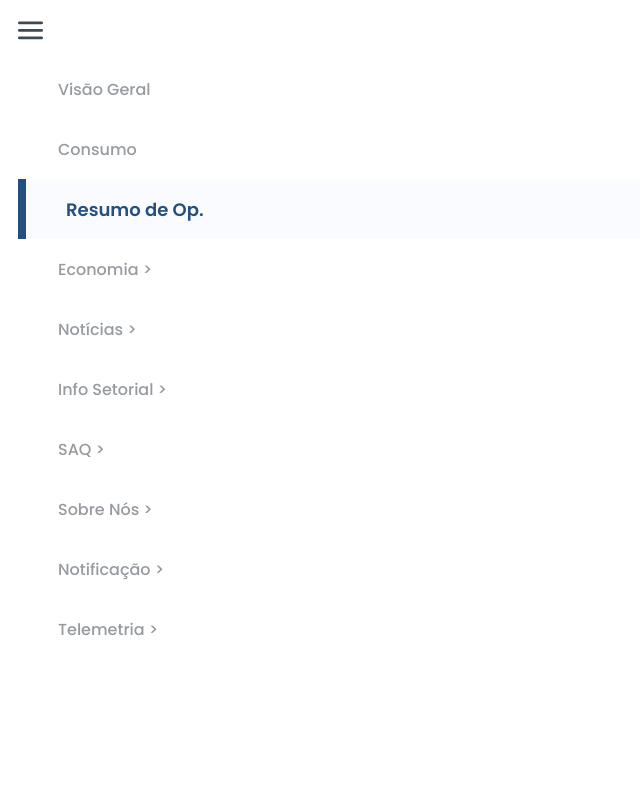
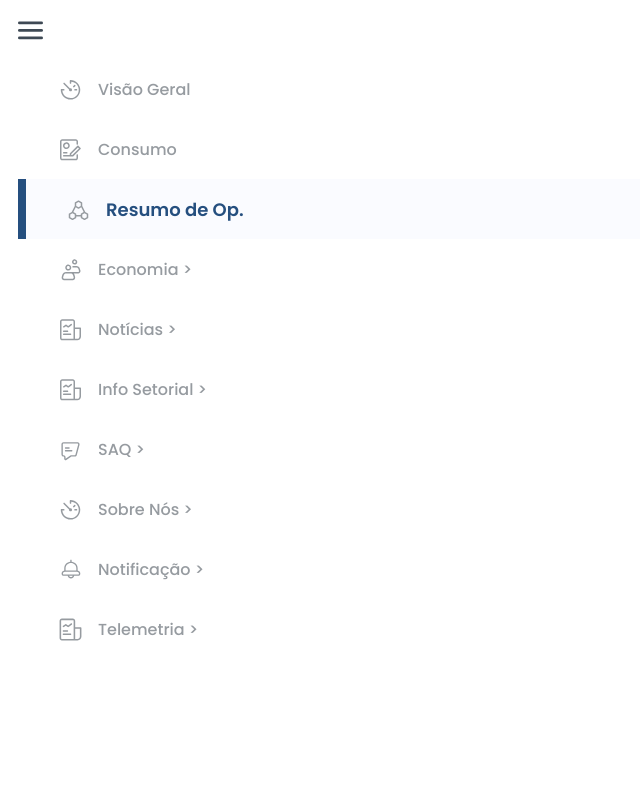
Before and after one commit to giulianopaschoalino/smart-front, a Next.js app: page /resumoOperacao in a window 1280 px wide. Both pictures are taken after a click on the element 30 px from the left and 30 px from the top of the page. Shown: the top 800 px of the page, without its empty margins (0-640 px from the left). Built offline with nearby package versions, Linux system fonts and the light colour scheme.

Commit message:
:sparkles: add icons to nav

```diff
--- a/src/components/sidebar/Sidebar.tsx
+++ b/src/components/sidebar/Sidebar.tsx
@@ -25,22 +25,22 @@ export default function Sidebar() {
         <Image src='/assets/logo.svg' width={100} height={100} />
       </div>
       <ul>
-        <Link href='/dashboard'><li className={router.pathname=='/dashboard'? 'actualPath' : null} >{'Visão Geral'}</li></Link>
-        <Link href='/consumption'><li className={router.pathname=='/consumption'? 'actualPath' : null} >{'Consumo'}</li></Link>
-        <Link href='/resumoOperacao'><li className={router.pathname=='/resumoOperacao'? 'actualPath' : null} >{'Resumo de Op. '}</li></Link>
-        <li onClick={() => setEconomiaDrawer(!economiaDrawer)} className={router.pathname=='/grossSavings' || router.pathname=='/accumulatedSavings' || router.pathname=='/estimatedCost' || router.pathname=='/costIndicator' ? 'actualPath' : null } >{'Economia >'}</li>
+        <Link href='/dashboard'><li className={router.pathname=='/dashboard'? 'actualPath' : null} ><Image src='/assets/sidebar/dashboardIcon.svg' width={25} height={25} />{'Visão Geral'}</li></Link>
+        <Link href='/consumption'><li className={router.pathname=='/consumption'? 'actualPath' : null} ><Image src='/assets/sidebar/consumptionIcon.svg' width={25} height={25} />{'Consumo'}</li></Link>
+        <Link href='/resumoOperacao'><li className={router.pathname=='/resumoOperacao'? 'actualPath' : null} ><Image src='/assets/sidebar/summaryOperationsIcon.svg' width={25} height={25} />{'Resumo de Op. '}</li></Link>
+        <li onClick={() => setEconomiaDrawer(!economiaDrawer)} className={router.pathname=='/grossSavings' || router.pathname=='/accumulatedSavings' || router.pathname=='/estimatedCost' || router.pathname=='/costIndicator' ? 'actualPath' : null } ><Image src='/assets/sidebar/economyIcon.svg' width={25} height={25} />{'Economia >'}</li>
         <div className='economiaDrawer drawer' >
         <Link href='/grossSavings'><li>Economia Bruta</li></Link>
         <Link href='/accumulatedSavings'><li>Economia Acumulada</li></Link>
         <Link href='/estimatedCost'><li>Custo Estimado</li></Link>
         <Link href='/costIndicator'><li>Custo R/MWh</li></Link>
         </div>
-        <Link href='#'><li className={router.pathname=='/news'? 'actualPath' : null}>{'Notícias >'}</li></Link>
-        <Link href='#'><li className={router.pathname=='/sectorialInfo'? 'actualPath' : null}>{'Info Setorial >'}</li></Link>
-        <Link href='#'><li className={router.pathname=='/saq'? 'actualPath' : null}>{'SAQ >'}</li></Link>
-        <Link href='#'><li className={router.pathname=='/aboutus'? 'actualPath' : null}>{'Sobre Nós >'}</li></Link>
-        <Link href='#'><li className={router.pathname=='/notification'? 'actualPath' : null}>{'Notificação >'}</li></Link>
-        <Link href='/telemetria'><li className={router.pathname=='/telemetry'? 'actualPath' : null}>{'Telemetria >'}</li></Link>
+        <Link href='#'><li className={router.pathname=='/news'? 'actualPath' : null}><Image src='/assets/sidebar/newsIcon.svg' width={25} height={25} />{'Notícias >'}</li></Link>
+        <Link href='#'><li className={router.pathname=='/sectorialInfo'? 'actualPath' : null}><Image src='/assets/sidebar/sectorialInfoIcon.svg' width={25} height={25} />{'Info Setorial >'}</li></Link>
+        <Link href='#'><li className={router.pathname=='/saq'? 'actualPath' : null}><Image src='/assets/sidebar/saqIcon.svg' width={25} height={25} />{'SAQ >'}</li></Link>
+        <Link href='#'><li className={router.pathname=='/aboutus'? 'actualPath' : null}><Image src='/assets/sidebar/dashboardIcon.svg' width={25} height={25} />{'Sobre Nós >'}</li></Link>
+        <Link href='#'><li className={router.pathname=='/notification'? 'actualPath' : null}><Image src='/assets/sidebar/notificationsIcon.svg' width={25} height={25} />{'Notificação >'}</li></Link>
+        <Link href='/telemetria'><li className={router.pathname=='/telemetry'? 'actualPath' : null}><Image src='/assets/sidebar/telemetryIcon.svg' width={25} height={25} />{'Telemetria >'}</li></Link>
       </ul>
       <aside>
         <p>Nossos Gerentes estão prontos para atendê-los</p>
--- a/src/components/sidebar/SidebarView.ts
+++ b/src/components/sidebar/SidebarView.ts
@@ -32,6 +32,11 @@ export const SidebarView = styled.nav<SidebarViewInterface>`
     line-height: 27px;
 
     color: #254F7F;
+
+    stop-color: #254F7F;
+    .svg {
+      background-color: red;
+    }
   }
 
   ul {
@@ -55,19 +60,18 @@ export const SidebarView = styled.nav<SidebarViewInterface>`
       width: 100%;
       height: 60px;
 
+      gap: 15px;
+
       font-style: normal;
       font-weight: 500;
       font-size: 16px;
       line-height: 27px;
-      /* identical to box height */
 
       color: #969BA0;
 
       cursor: pointer;
 
       padding-left: 40px;
-
-
     }
 
     .economiaDrawer {
```
Also changed, not shown: public/assets/sidebar/saqIcon.svg (renamed from public/assets/sidebar/faqIcon.svg), public/assets/sidebar/summaryOperationsIcon.svg.
